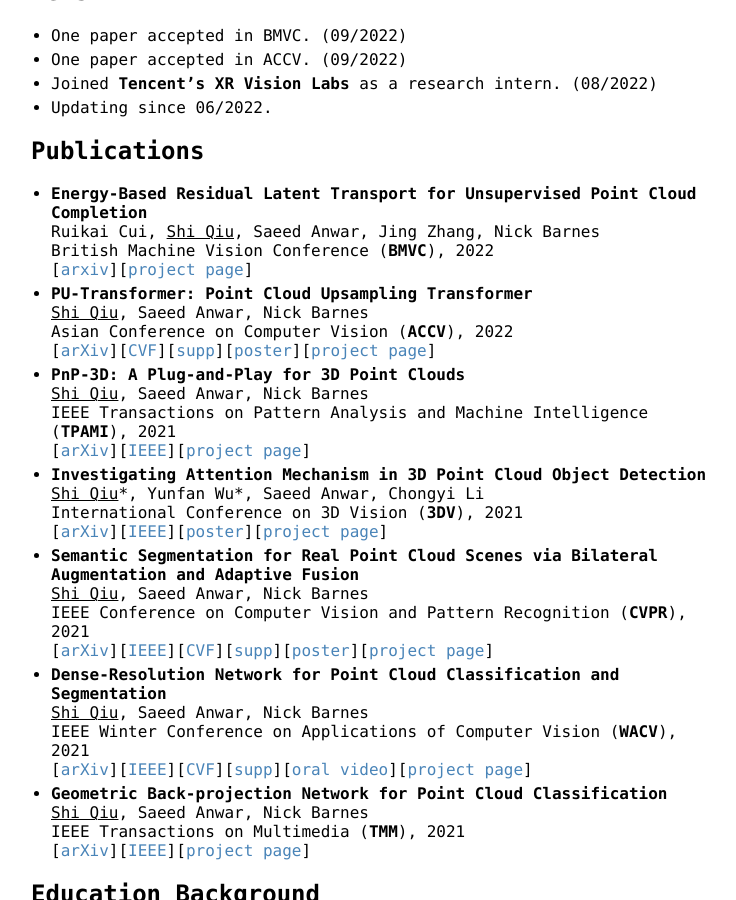
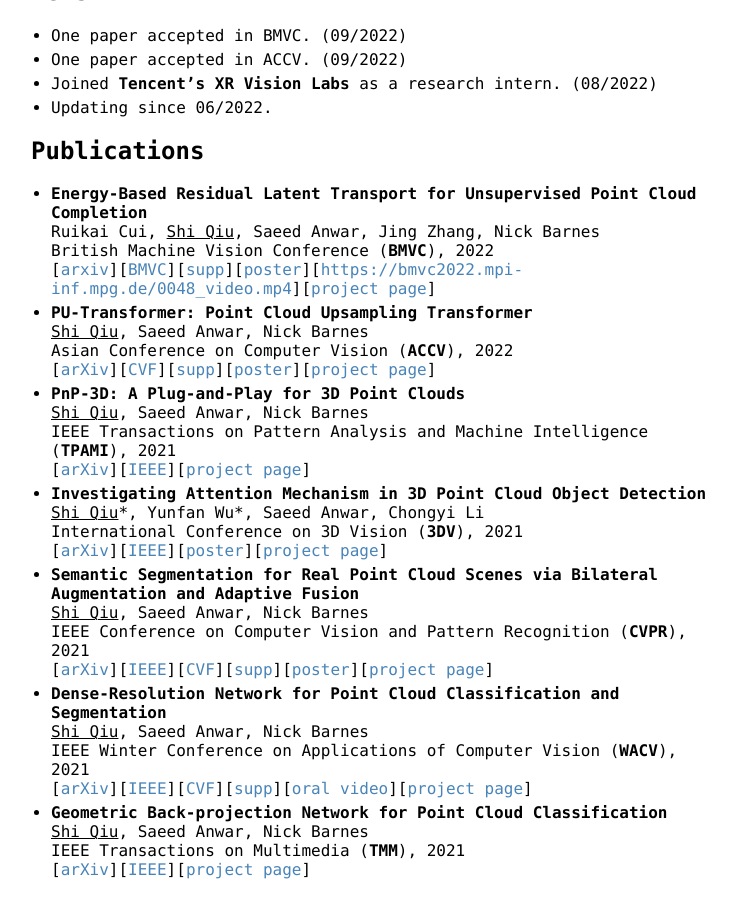
Before and after one commit to ShiQiu0419/ShiQiu0419.github.io, a Jekyll site: the page built from index.md, in a window 1280 px wide and 900 px high, scrolled down 320 px. Shown: the whole window, without its empty margins (259-995 px from the left). Built offline with Jekyll 4.4.1, drawn with Linux system fonts in a browser that asks for light colours; our own code applies the rules of GitHub Pages for plain Markdown files; some of the changed lines change nothing that is shown.

Commit message:
Update index.md

```diff
--- a/index.md
+++ b/index.md
@@ -17,7 +17,7 @@ I am Shi QIU (邱实), a final year PhD student at ANU College of Engineering &
 * **Energy-Based Residual Latent Transport for Unsupervised Point Cloud Completion**
 Ruikai Cui, <ins>Shi Qiu</ins>, Saeed Anwar, Jing Zhang, Nick Barnes
 British Machine Vision Conference (**BMVC**), 2022
-[[arxiv](https://arxiv.org/abs/2211.06820)][[project page](https://github.com/CuiRuikai/Latent-Transport-UPCN)]
+[[arxiv](https://arxiv.org/abs/2211.06820)][[BMVC](https://bmvc2022.mpi-inf.mpg.de/0048.pdf)][[supp](https://bmvc2022.mpi-inf.mpg.de/0048_supp.zip)][[poster](https://bmvc2022.mpi-inf.mpg.de/0048_poster.pdf)][[https://bmvc2022.mpi-inf.mpg.de/0048_video.mp4](video)][[project page](https://github.com/CuiRuikai/Latent-Transport-UPCN)]
 * **PU-Transformer: Point Cloud Upsampling Transformer**
 <ins>Shi Qiu</ins>, Saeed Anwar, Nick Barnes
 Asian Conference on Computer Vision (**ACCV**), 2022
```
